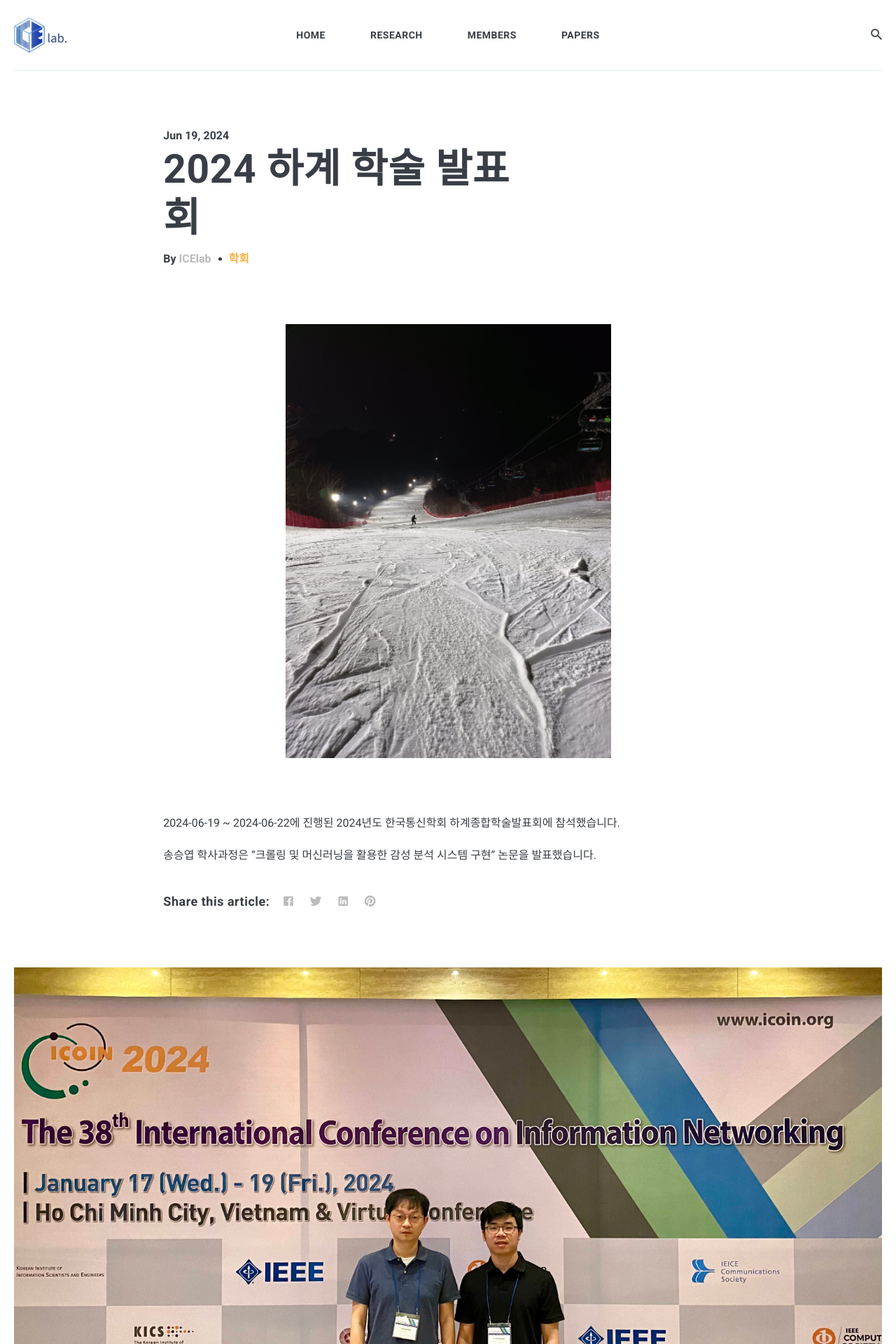
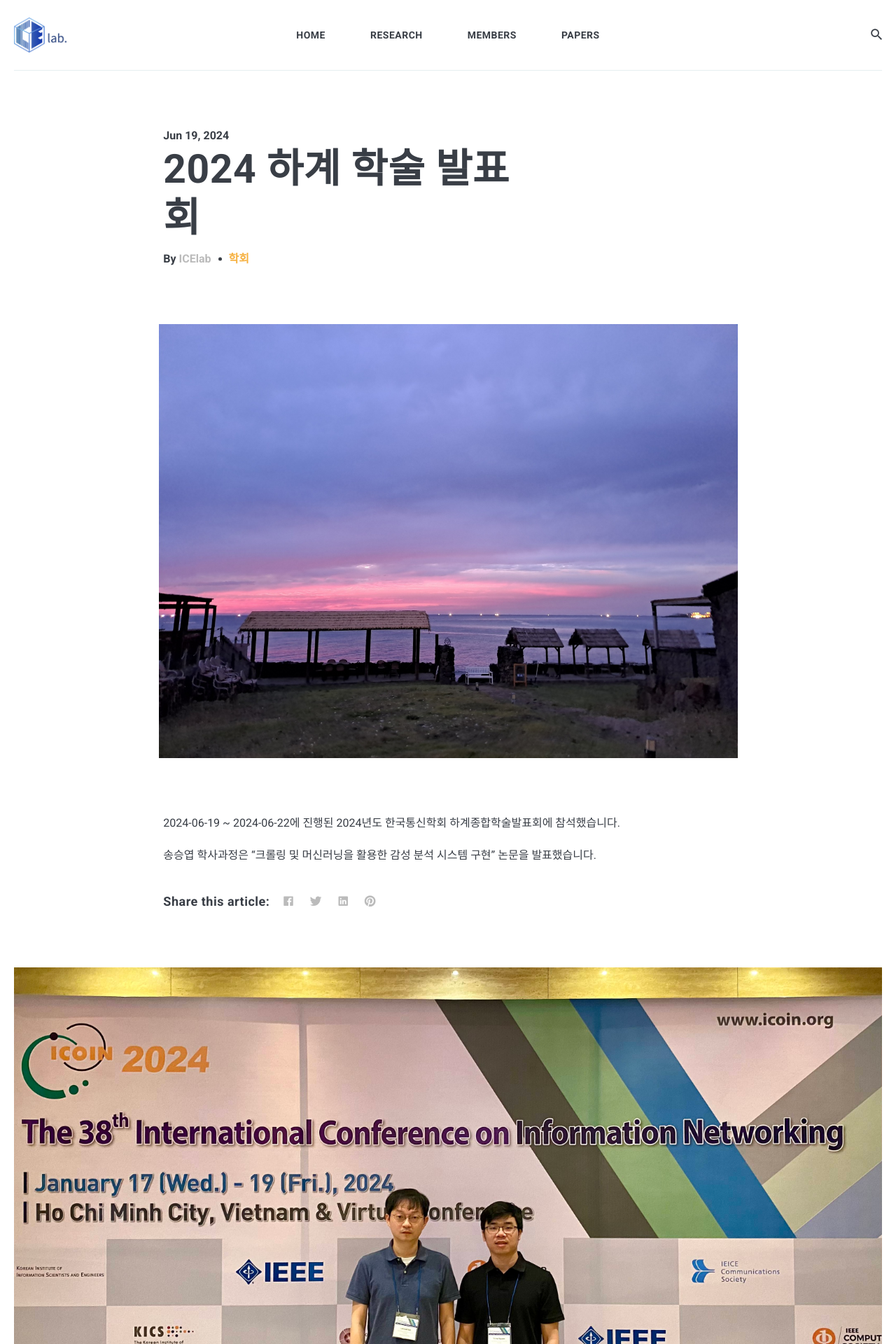
Before and after one commit to Icelab-2020/icelab-2020.github.io, a Jekyll site: the page built from _posts/2024-06-19-학술-발표회.markdown, in a window 1280 px wide. Shown: the top 1920 px of the page at 70% size. Built offline with Jekyll 4.4.1, drawn with Linux system fonts in a browser that asks for light colours; nearby versions of some CDN libraries.

Commit message:
Update 2024-06-19-학술-발표회.markdown

```diff
--- a/_posts/2024-06-19-학술-발표회.markdown
+++ b/_posts/2024-06-19-학술-발표회.markdown
@@ -2,7 +2,7 @@
 layout: post
 title:  2024 하계 학술 발표회
 date:   2024-06-19 #15:01:35 +0300
-image:  winter_2023.jpg
+image:  summer_2024.jpg
 tags:   학회
 ---
 
```
